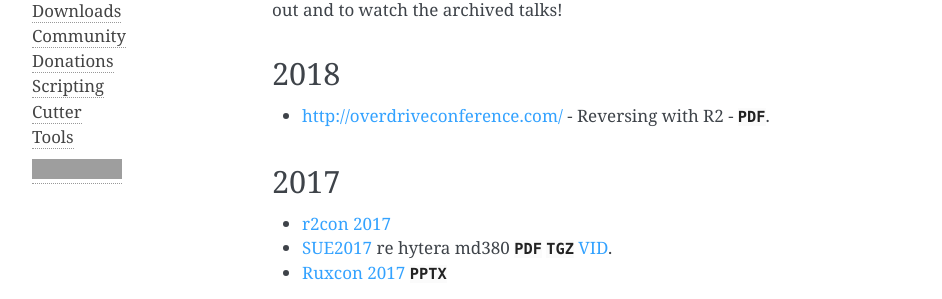
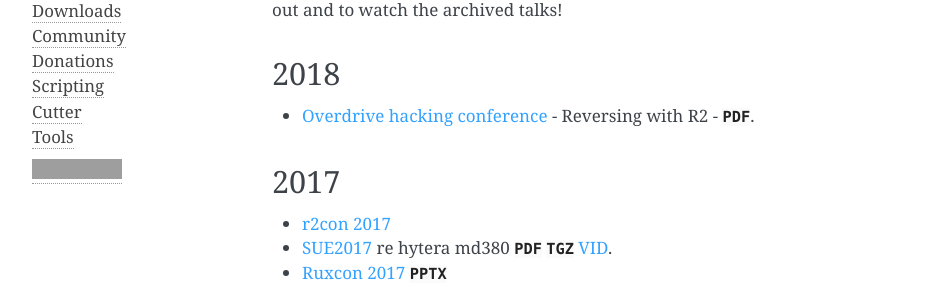
Before and after one commit to radareorg/radareorg, a Sphinx documentation site: the page built from source/talks.rst, in a window 1280 px wide and 900 px high. Shown: the part 217-516 px from the top of the window, without its empty margins (148-1090 px from the left). Built offline with Sphinx 7.4.7, drawn with Linux system fonts in a browser that asks for light colours; grey boxes are pictures that could not be loaded.

Commit message:
Fix the aspect of a link

```diff
--- a/source/talks.rst
+++ b/source/talks.rst
@@ -15,7 +15,7 @@
 2018
 ----
 
-- `<http://overdriveconference.com/>`__ - Reversing with R2 - :download:`PDF <_files/ReversingWithR2.pdf>`.
+- `Overdrive hacking conference <http://overdriveconference.com/>`__ - Reversing with R2 - :download:`PDF <_files/ReversingWithR2.pdf>`.
 
 
 2017
```
